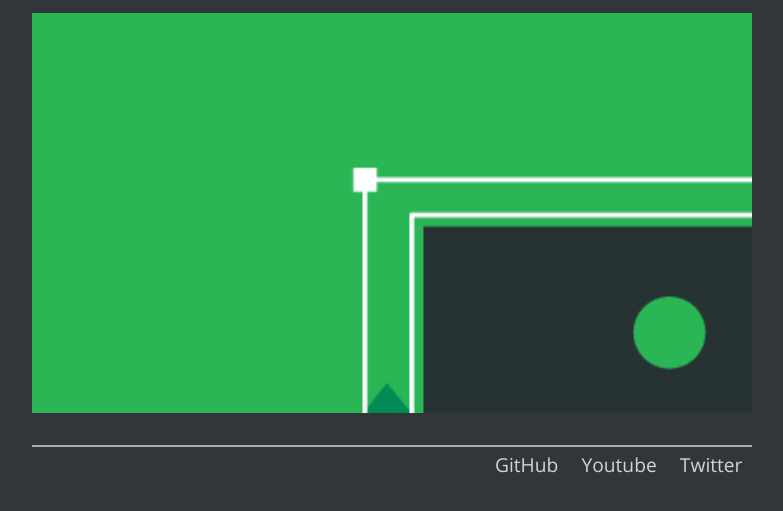
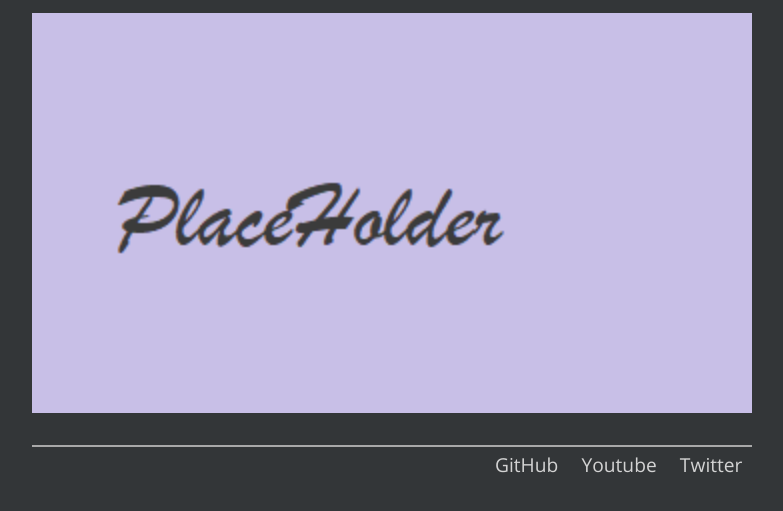
Before and after one commit to Zenarii/SitePlan, a plain HTML site: page index.html in a window 1280 px wide. Shown: the part 69-580 px from the top of the page, without its empty margins (248-1031 px from the left). Drawn offline with Linux system fonts and the light colour scheme.

Commit message:
New image for home page

```diff
--- a/index.html
+++ b/index.html
@@ -26,7 +26,7 @@
 		<div class="content">
 			<div class="project">
 				<a href="https://github.com/Zenarii">
-					<div class="project-image" style="background-image: url('test_Image.png');">
+					<div class="project-image" style="background-image: url('Placeholder.png');">
 					</div>
 				</a>
 			</div>
```
Also changed, not shown: mindex.html (+1 -1 lines), Placeholder.png (added), test_Image.png (deleted).
